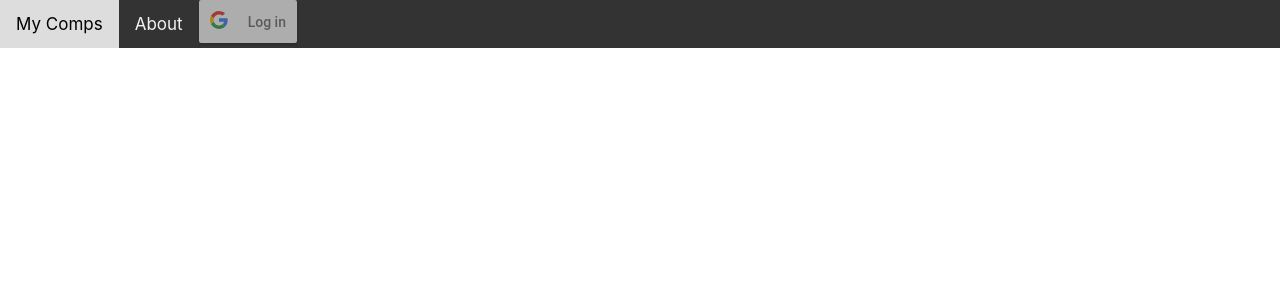
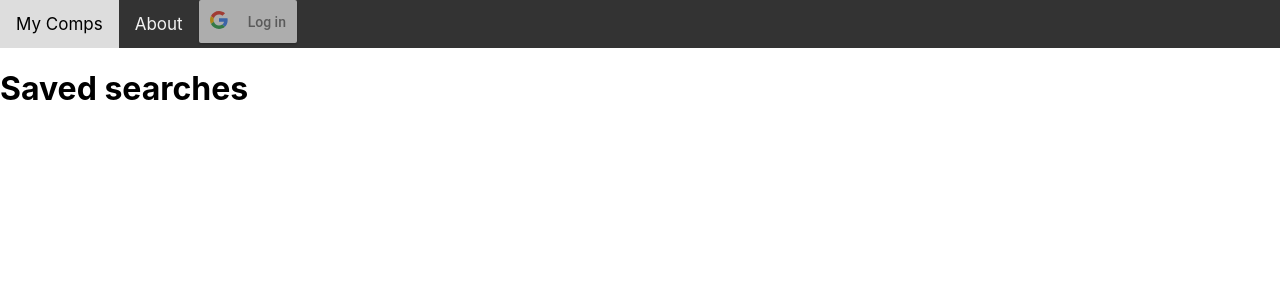
Before and after one commit to bethurban/my-comps-client, a React (Create React App) app: page /saved in a window 1280 px wide. Shown: the top 300 px of the page. Built offline with nearby package versions, Linux system fonts and the light colour scheme.

Commit message:
Update navbar to only display saved properties link if loggedin === true

```diff
--- a/src/actions/navbar.js
+++ b/src/actions/navbar.js
@@ -1,7 +1,6 @@
 // * Action Creators **
 
 export const updateLogin = login => {
-  console.log(login)
   return {
     type: 'UPDATED_LOGIN',
     login
--- /dev/null
+++ b/src/components/Saved.js
@@ -0,0 +1,7 @@
+import React from 'react';
+
+const Saved = () => (
+  <h1>Saved searches</h1>
+)
+
+export default Saved;
--- a/src/containers/Navbar.js
+++ b/src/containers/Navbar.js
@@ -12,16 +12,16 @@ class Navbar extends Component {
     const GOOGLE_ID = process.env.REACT_APP_GOOGLE_ID
 
     const responseGoogle = (response) => {
-        if (response.googleId) {
-          this.props.updateLogin(true)
-        }
+      if (response.googleId) {this.props.updateLogin(true)
       }
+    }
 
     return(
       <nav className="topnav">
         <div className="container">
           <Link to='/' className="logo">My Comps</Link>
           <Link to='/about'>About</Link>
+          { this.props.loggedIn === true && <Link to='/saved'>Saved properties</Link> }
           <GoogleLogin
             clientId={GOOGLE_ID}
             buttonText="Log in"
@@ -37,7 +37,7 @@ class Navbar extends Component {
 
 const mapStateToProps = (state) => {
   return({
-    loggedIn: state.loggedIn
+    loggedIn: state.navbar.loggedIn
   })
 }
 
--- a/src/index.js
+++ b/src/index.js
@@ -4,6 +4,7 @@ import { Provider } from 'react-redux';
 import './index.css';
 import App from './components/App';
 import About from './components/About';
+import Saved from './components/Saved';
 import * as serviceWorker from './serviceWorker';
 import store from './store.js';
 import { BrowserRouter as Router, Route } from 'react-router-dom';
@@ -15,6 +16,7 @@ ReactDOM.render(
         <Navbar />
         <Route exact path="/" component={App} />
         <Route exact path="/about" component={About} />
+        <Route exact path="/saved" component={Saved} />
       </Router>
   </Provider>,
   document.getElementById('root')
```
